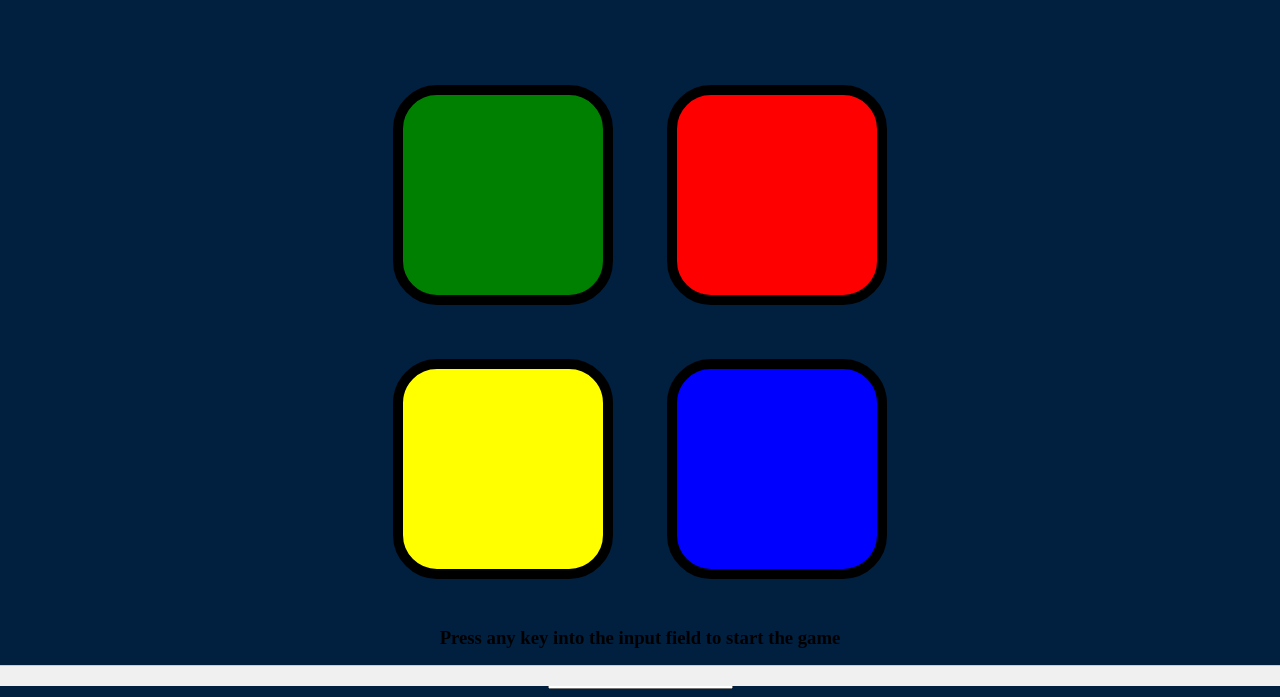
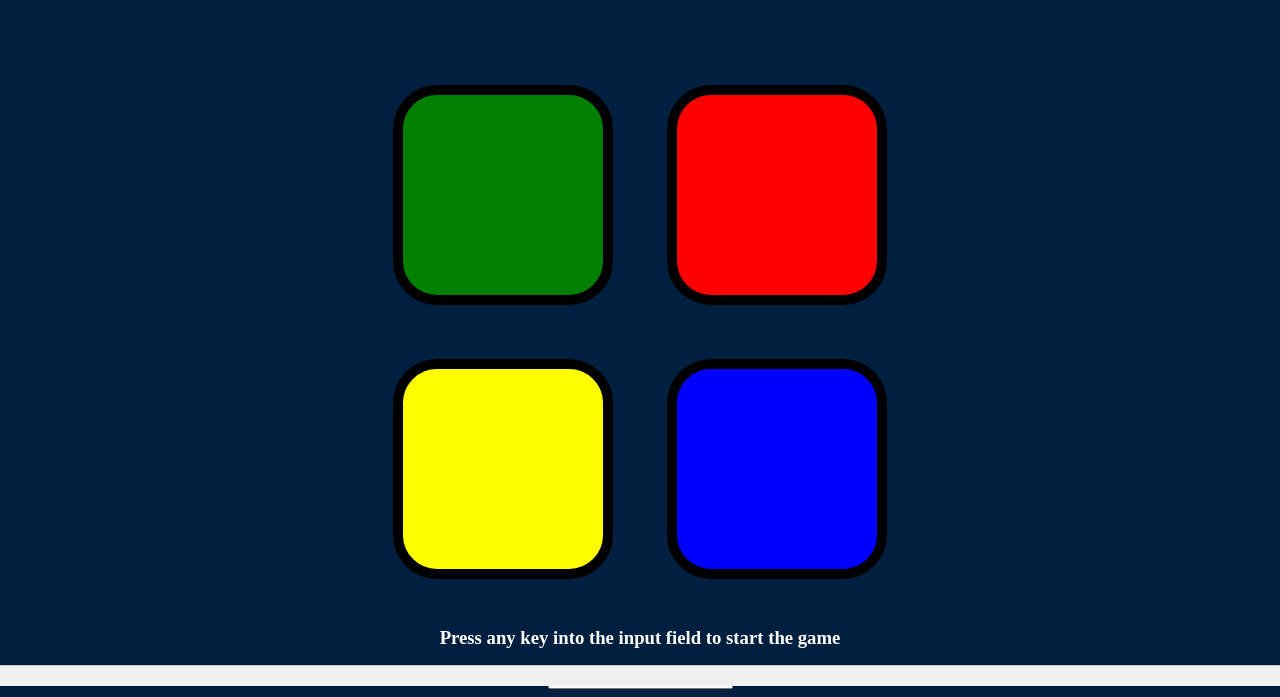
Before and after one commit to SanniAl-ameen/SIMON-GAME, a plain HTML site: page index.html in a window 1280 px wide. Shown: the part 114-811 px from the top of the page. Drawn offline with nearby package versions, Linux system fonts and the light colour scheme.

Commit message:
Update styles.css

```diff
--- a/styles.css
+++ b/styles.css
@@ -83,3 +83,8 @@ body {
 .keyboard-key:hover {
   background-color: #f5f5f5;
 }
+
+h3{
+color: white;
+font-weight: bold;
+}
```
